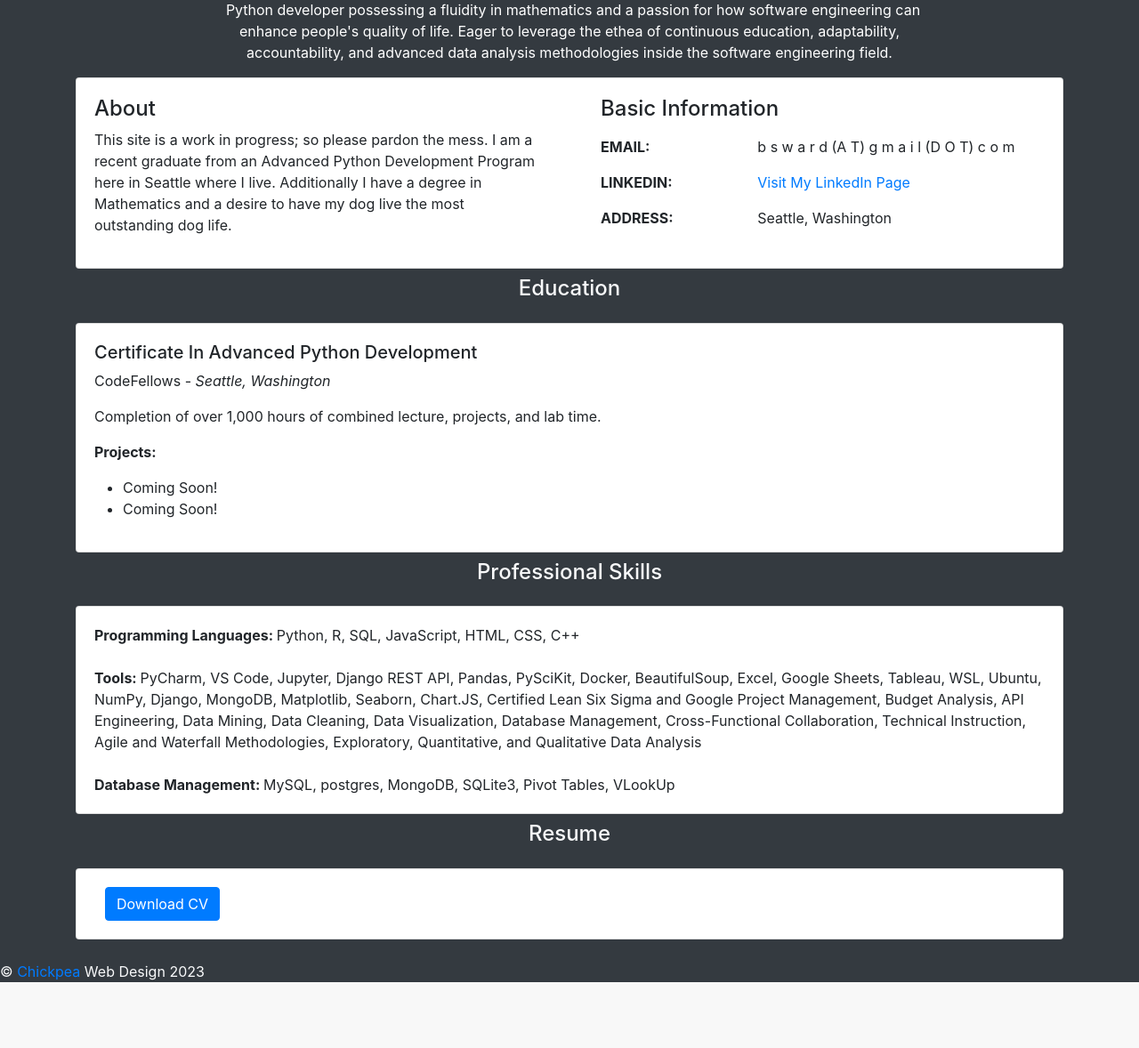
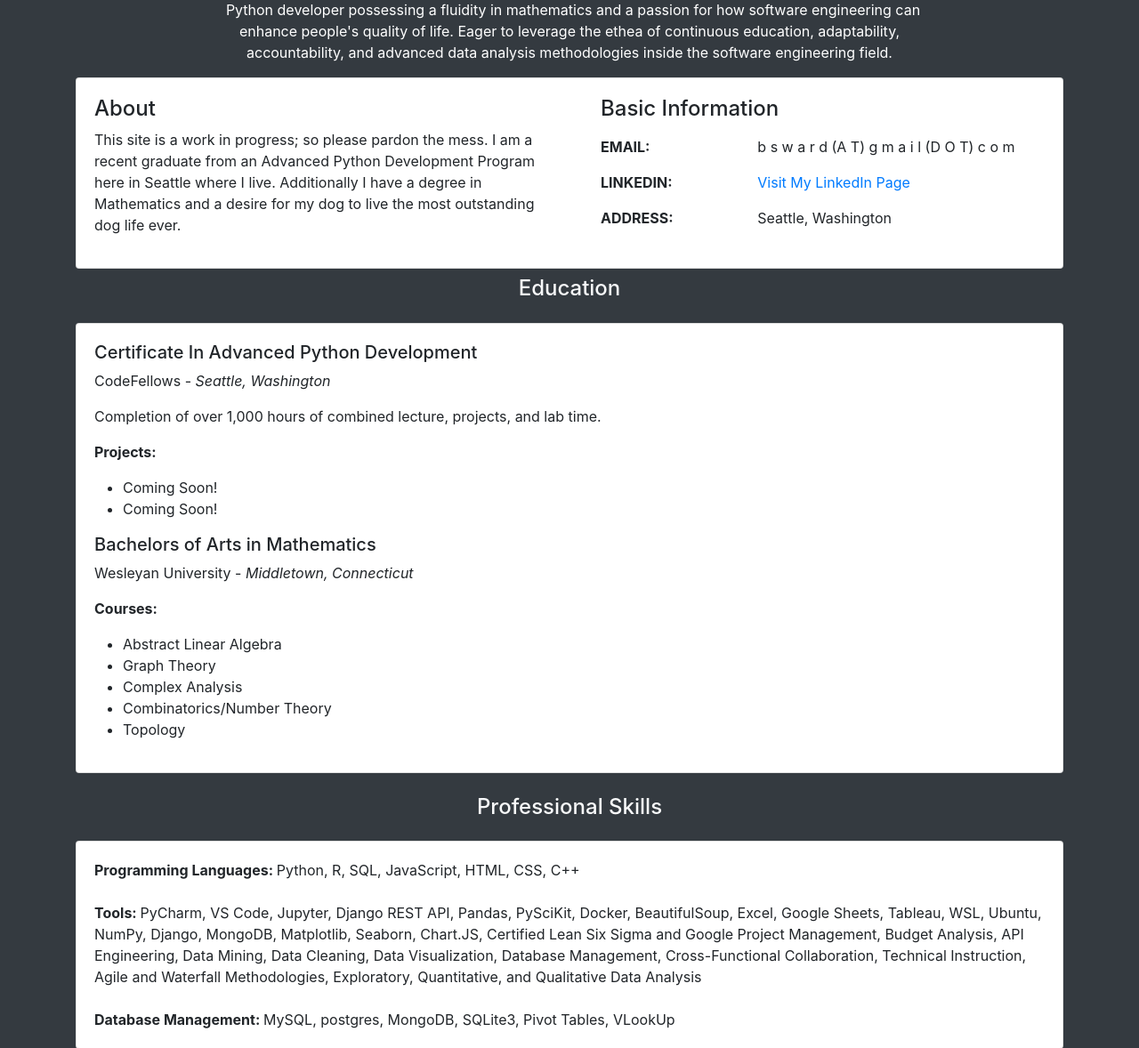
Before and after one commit to BrianSward/spa-flask-portfolio, a Flask app: page / in a window 1280 px wide. Shown: the part 201-1379 px from the top of the page at 89% size. Before the commit the page ends 1305 px from the top, so only its background shows below. Run offline with Flask 2, Linux system fonts and the light colour scheme; some libraries are stand-ins or nearby versions.

Commit message:
updated resume and copy

```diff
--- a/Flask/templates/index.html
+++ b/Flask/templates/index.html
@@ -80,7 +80,7 @@
             <div class="col-lg-6 col-md-12">
               <div class="card-body">
                 <div class="h4 mt-0 title">About</div>
-                  <p>This site is a work in progress; so please pardon the mess. I am a recent graduate from an Advanced Python Development Program here in Seattle where I live. Additionally I have a degree in Mathematics and a desire to have my dog live the most outstanding dog life.
+                  <p>This site is a work in progress; so please pardon the mess. I am a recent graduate from an Advanced Python Development Program here in Seattle where I live. Additionally I have a degree in Mathematics and a desire for my dog to live the most outstanding dog life ever.
                 </div>
             </div>
             <div class="col-lg-6 col-md-12">
@@ -123,7 +123,7 @@
         </div>
       </div>
       <div class="section bg-dark" id="skill">
-        <div class="container my-2 bg-dark">
+        <div class="container my-2 bg-dark mb-4" >
           <div class="h4 text-center mb-4 title text-light" id="educational-info">
             Education
           </div>
@@ -152,6 +152,36 @@
                     Coming Soon!
                   </li>
                 </ul>
+                <div class="h5">
+                  Bachelors of Arts in Mathematics
+                </div>
+                <p class="category">
+                  Wesleyan University -
+                  <i>Middletown, Connecticut</i>
+                </p>
+                <p>
+                  <b>
+                    Courses:
+                  </b>
+                  <br>
+                  <ul>
+                    <li>
+                      Abstract Linear Algebra
+                    </li>
+                    <li>
+                      Graph Theory
+                    </li>
+                    <li>
+                      Complex Analysis
+                    </li>
+                    <li>
+                      Combinatorics/Number Theory
+                    </li>
+                    <li>
+                      Topology
+                    </li>
+                  </ul>
+                </p>
               </p>
             </div>
           </div>
```
Also changed, not shown: 1 other file.
